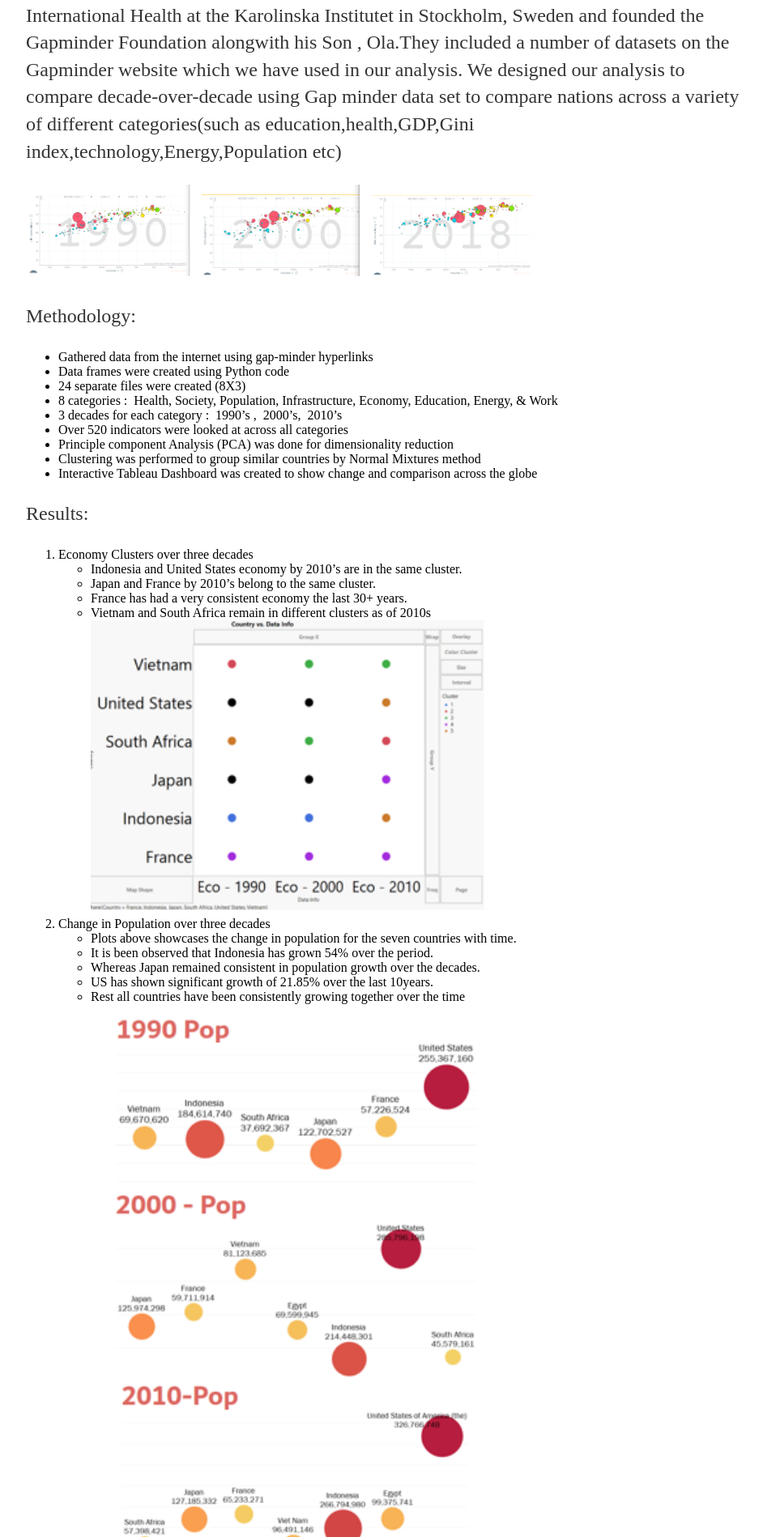
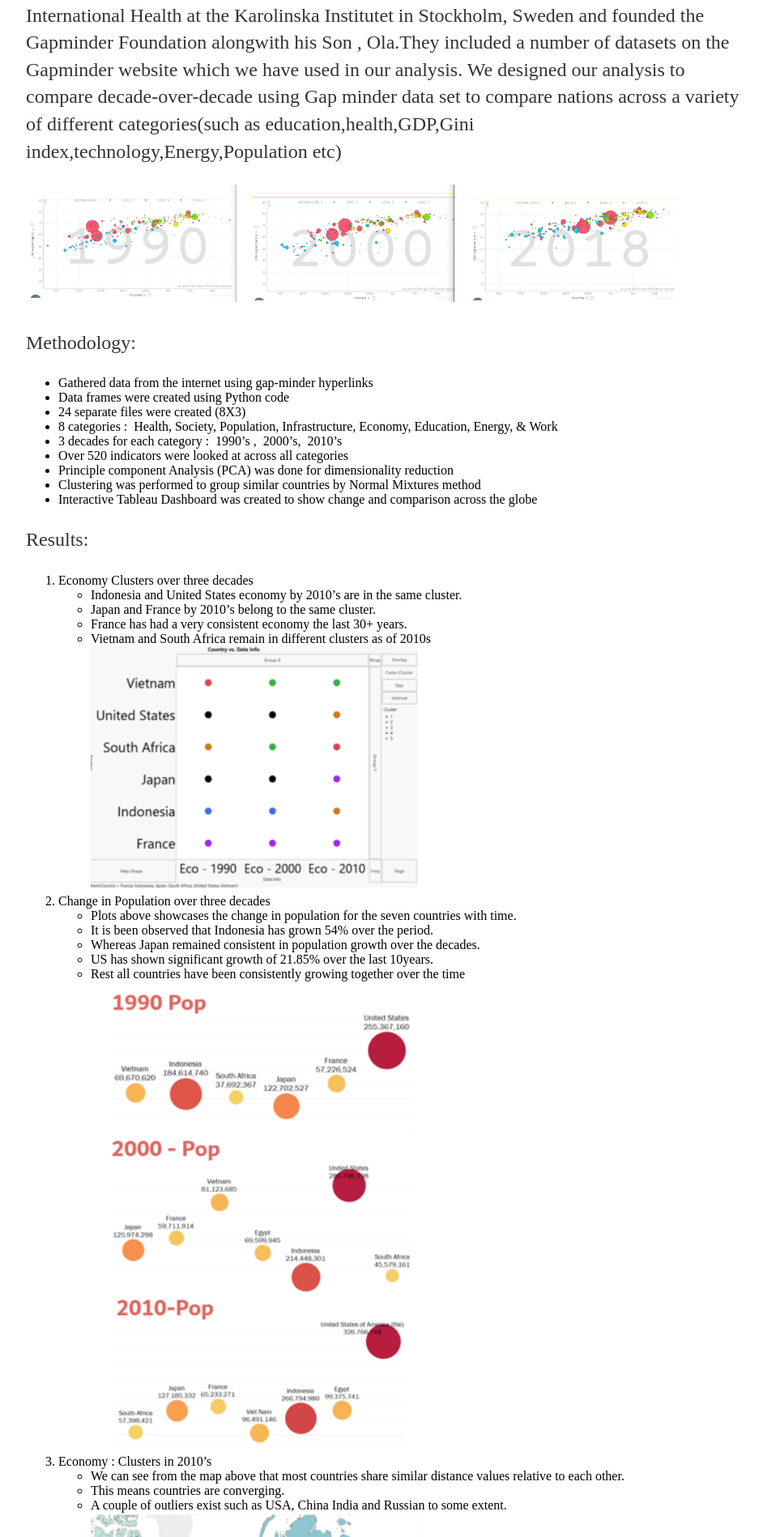
Before and after one commit to mmuktasingh/mmuktasingh.github.io, a Jekyll site: the page built from _posts/2019-10-31-Nation-comparison.md, in a window 1280 px wide. Shown: the part 408-2306 px from the top of the page at 81% size, without its empty margins (160-1102 px from the left). Built offline with Jekyll 4.4.1, drawn with Linux system fonts in a browser that asks for light colours.

Commit message:
Update 2019-10-31-Nation-comparison.md

```diff
--- a/_posts/2019-10-31-Nation-comparison.md
+++ b/_posts/2019-10-31-Nation-comparison.md
@@ -8,11 +8,10 @@
 Hans Rosling gave a famous TED talk in 2007, “The Best Stats You’ve Ever Seen”. Rosling was a Professor of International Health at the Karolinska Institutet in Stockholm, Sweden and founded the Gapminder Foundation alongwith his Son , Ola.They included a number of datasets on the Gapminder website which we have used in our analysis.
 We designed our analysis to compare decade-over-decade using Gap minder data set to compare nations across a variety of different categories(such as education,health,GDP,Gini index,technology,Energy,Population etc)
 
-![test image size](https://github.com/mmuktasingh/mmuktasingh.github.io/blob/master/images/Gapminder_bubbles.PNG?raw=true){:height="60%" width="70%"}
+![test image size](https://github.com/mmuktasingh/mmuktasingh.github.io/blob/master/images/Gapminder_bubbles.PNG?raw=true){:height="50%" width="90%"}
 
 
 Methodology:
-
 - Gathered data from the internet using gap-minder hyperlinks
 - Data frames were created using Python code
 - 24 separate files were created (8X3)
@@ -31,7 +30,7 @@
 - Japan and France by 2010's belong to the same cluster.
 - France has had a very consistent economy the last 30+ years.
 - Vietnam and South Africa remain in different clusters as of 2010s
-![test image size](https://github.com/mmuktasingh/mmuktasingh.github.io/blob/master/images/Economy_cluster.PNG?raw=true){:height="60%" width="60%"}
+![test image size](https://github.com/mmuktasingh/mmuktasingh.github.io/blob/master/images/Economy_cluster.PNG?raw=true){:height="40%" width="50%"}
 
 
 2. Change in Population over three decades
@@ -40,13 +39,15 @@
 - Whereas Japan remained consistent in population growth over the decades.
 - US has shown significant growth of 21.85% over the last 10years.
 - Rest all countries have been consistently growing together over the time
-![test image size](https://github.com/mmuktasingh/mmuktasingh.github.io/blob/master/images/Pop.PNG?raw=true){:height="60%" width="60%"}
+![test image size](https://github.com/mmuktasingh/mmuktasingh.github.io/blob/master/images/Pop.PNG?raw=true){:height="40%" width="50%"}
+
 
 3. Economy : Clusters in 2010's
 - We can see from the map above that most countries share similar distance values relative to each other.
 - This means countries are converging.
 - A couple of outliers exist such as USA, China India and Russian to some extent.
-![test image size](https://github.com/mmuktasingh/mmuktasingh.github.io/blob/master/images/Economy2.PNG?raw=true){:height="60%" width="60%"}
+![test image size](https://github.com/mmuktasingh/mmuktasingh.github.io/blob/master/images/Economy2.PNG?raw=true){:height="40%" width="50%"}
+
 
 4. Distance between countries is converging with time
 - As shown from the three plots we can see clusters or dots are coming closer together.
@@ -64,7 +65,9 @@
 - Clustering is a very powerful technique
 - It can easily be run and yield incorrect clusters if insufficient precautions are taken.
 
+
 In future versions of this project I would like to expand my dataset to further back than the last three decades and look at the other socio-economic datasets too.
+
 
 References:
 
@@ -72,4 +75,6 @@
 https://github.com/syntagmatic/gapminder-csv/blob/master/gapminder.csv
 
 
+
+
 Special thanks to project teammates: Marc Arias & Abdalla Abdelmoaty
```
